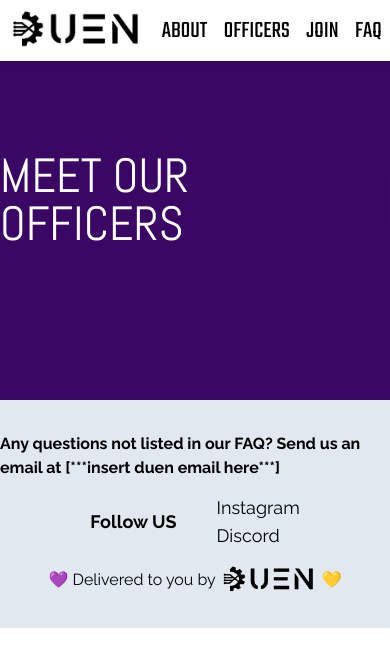
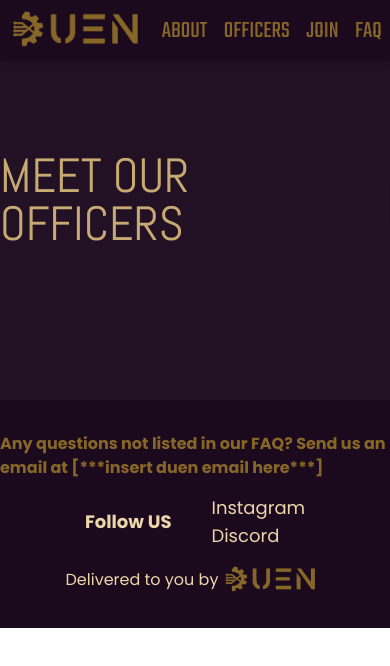
Before and after one commit to timnka/duen, a Next.js app: page /officers in a window 390 px wide. Shown: the top 666 px of the page. Built offline with nearby package versions, Linux system fonts and the light colour scheme.

Commit message:
slight responsive design updates. overhaul of color palette. no longer using tailwind css default colors.

```diff
--- a/src/app/about/page.tsx
+++ b/src/app/about/page.tsx
@@ -44,7 +44,7 @@ export default function About() {
 
 
     return (
-        <div className="flex flex-col items-center bg-white">
+        <div className="flex flex-col items-center">
             <Banner word="ABOUT"></Banner>
             {/* About Panel Container
           sm - 640
@@ -53,8 +53,8 @@ export default function About() {
           xl - 1280
           2xl - 1536
         */}
-            <div className="w-full min-h-fit flex flex-col items-center px-5 md:px-16 lg:px-64 bg-slate-100">
-                <p className="font-teko text-5xl py-16 text-purple-800">OUR MISSION</p>
+            <div className="w-full min-h-fit flex flex-col items-center px-5 md:px-16 lg:px-64 bg-duen-white">
+                <p className="font-teko text-5xl py-16 text-duen-gold-500">OUR MISSION</p>
 
                 {/* Mission Photo */}
                 <div className="w-96 min-h-fit">
@@ -68,7 +68,7 @@ export default function About() {
             </div>
 
             {/* Pillars */}
-            <div className="flex flex-col items-center">
+            <div className="flex flex-col items-center bg-slate">
                 <Pillar
                     num={cam.num}
                     name={cam.name}
@@ -96,9 +96,9 @@ export default function About() {
             </div>
 
             {/* alumni network */}
-            <div className="w-full flex flex-col items-center bg-slate-100 pb-20">
+            <div className="w-full flex flex-col items-center pb-20">
                 <div className="flex flex-col justify-center items-center px-16 md:px-32 lg:px-64">
-                    <p className="font-teko text-5xl pt-20 text-purple-800">OUR ALUMNI NETWORK</p>
+                    <p className="font-teko text-5xl pt-20 text-duen-gold-500">OUR ALUMNI NETWORK</p>
                     <p className="py-20">Lorem ipsum dolor sit amet, consectetur adipiscing elit, sed do eiusmod tempor incididunt ut labore et dolore magna aliqua. Ut enim ad minim veniam, quis nostrud exercitation ullamco laboris nisi ut aliquip ex ea commodo consequat. Duis aute irure dolor in reprehenderit in voluptate velit esse cillum dolore eu fugiat nulla pariatur. Excepteur sint occaecat cupidatat non proident, sunt in culpa qui officia deserunt mollit anim id est laborum.</p>
                 </div>
                 <div className="flex flex-wrap justify-center px-20">
--- a/src/app/components/CompanyBadge.tsx
+++ b/src/app/components/CompanyBadge.tsx
@@ -6,7 +6,7 @@ interface Company {
 const CompanyBadge:React.FC<Company> = ({ name, source }) => {
     return (
 
-        <div className="h-36 max-w-sm rounded-lg bg-white shadow-[rgba(108,_66,_245,_0.1)_0px_9px_30px] hover:scale-105 transition ease-out">
+        <div className="h-36 max-w-sm bg-white hover:scale-105 transition ease-out">
             <img src={source} className="h-full w-auto px-8 py-8 object-contain"></img>
         </div>
     )
--- a/src/app/components/banner.tsx
+++ b/src/app/components/banner.tsx
@@ -4,7 +4,7 @@ export default function Banner({ word }: { word: string }) {
 
 
     return (
-        <div className="w-full h-[25rem] bg-purple-950 flex items-center justify-center text-white text-5xl font-abel">
+        <div className="w-full h-[25rem] bg-duen-purple-400 flex items-center justify-center text-duen-gold-300 text-5xl font-abel">
             <Typewriter
                 words={[word]}
                 loop={1}
--- a/src/app/components/footer.tsx
+++ b/src/app/components/footer.tsx
@@ -1,12 +1,12 @@
 import Image from 'next/image'
-import logo from '../photos/duen.png'
+import logo from '../photos/duen-gold.png'
 import Link from 'next/link'
 
 export default function Footer() {
     return (
-        <div className="min-h-full w-full bg-slate-200 ">
+        <div className="min-h-full w-full bg-duen-purple-500 text-duen-gold-200">
             <div className="flex flex-col items-center justify-center text-base py-8">
-                <p className="font-bold">Any questions not listed in our FAQ? Send us an email at [***insert duen email here***]</p>
+                <p className="font-bold text-duen-gold-500">Any questions not listed in our FAQ? Send us an email at [***insert duen email here***]</p>
                 <div className="text-lg flex justify-center items-center">
                     <p className="font-bold px-5 py-7">Follow US</p>
                     <div className="px-5 text-sm flex flex-col">
@@ -15,9 +15,8 @@ export default function Footer() {
                     </div>
                 </div>
                 <div className="text-base flex flex-row items-center">
-                    <p>💜 Delivered to you by</p>
+                    <p>Delivered to you by</p>
                     <Image src={logo} alt="duen logo" height={35} className="px-1" />
-                    <p>💛</p>
                 </div>
             </div>
 
--- a/src/app/components/navbar.tsx
+++ b/src/app/components/navbar.tsx
@@ -1,4 +1,4 @@
-import logo from '../photos/duen.png'
+import logo from '../photos/duen-gold.png'
 import Image from 'next/image'
 import Link from 'next/link'
 
@@ -8,7 +8,7 @@ export default function NavBar() {
      <ul className="h-full w-full flex justify-around items-center text-lg text-black">
   */
   return (
-    <div className="w-full bg-white fixed z-10 flex justify-center drop-shadow-md font-teko">
+    <div className="w-full bg-duen-purple-500 text-duen-gold-500 fixed z-10 flex justify-center drop-shadow-md font-teko">
       <ul className="h-full w-full flex justify-around items-center text-2xl text-black">
         <Link href="/">
           <Image src={logo} alt="duen logo" height={45} className="py-2 transition duration-150 ease-out hover:ease-in" />
--- a/src/app/components/pillar.tsx
+++ b/src/app/components/pillar.tsx
@@ -12,7 +12,7 @@ interface pillarType {
 const Pillar: React.FC<pillarType> = ({ num, name, description, imagePath, imageDesc, isReversed }) => {
     return (
         // Pillar Container
-        <div className={isReversed ? "w-full md:w-3/4 min-h-fit md:flex md:flex-row-reverse bg-purple-50" : "w-full md:w-3/4 md:min-h-fit md:flex bg-purple-50"}>
+        <div className={isReversed ? "w-full md:w-3/4 min-h-fit md:flex md:flex-row-reverse" : "w-full md:w-3/4 md:min-h-fit md:flex"}>
             {/* Photo Container */}
             <div className="w-full lg:w-1/2 min-h-fit flex flex-col">
                 {/* Decsription and Photo Container */}
@@ -23,13 +23,13 @@ const Pillar: React.FC<pillarType> = ({ num, name, description, imagePath, image
             </div>
 
             {/* Pillar Description Container */}
-            <div className="w-full lg:w-1/2 flex flex-col py-20 md:py-5  justify-center">
+            <div className="w-full lg:w-1/2 flex flex-col py-20 md:py-0 lg:py-10  justify-center">
                 <div className="px-10 lg:px-20">
-                    <div className="flex pb-8">
-                        <p className="text-4xl md:text:3xl xl:text-5xl max-h-min text-purple-800 font-bold font-teko">{num}</p>
+                    <div className="flex pb-1 lg:pb-8">
+                        <p className="text-4xl md:text:3xl xl:text-5xl max-h-min text-duen-gold-400 font-bold font-teko">{num}</p>
                         <p className="text-3xl md:text-2xl xl:text-4xl text-black font-bold pl-5 font-abel">{name}</p>
                     </div>
-                    <p className="text-base md:text-sm">Lorem ipsum dolor sit amet, consectetur adipiscing elit, sed do eiusmod tempor incididunt ut labore et dolore magna aliqua.</p>
+                    <p className="text-base">Lorem ipsum dolor sit amet, consectetur adipiscing elit, sed do eiusmod tempor incididunt ut labore et dolore magna aliqua.</p>
                 </div>
 
 
--- a/src/app/layout.tsx
+++ b/src/app/layout.tsx
@@ -1,6 +1,6 @@
 import './globals.css'
 import type { Metadata } from 'next'
-import { Raleway, Abel, Teko } from 'next/font/google'
+import { Poppins, Raleway, Abel, Teko } from 'next/font/google'
 import NavBar from './components/navbar'
 import Footer from './components/footer'
 
@@ -8,6 +8,13 @@ export const raleway = Raleway({
   subsets: ['latin'],
   display: 'swap',
   variable: '--font-raleway',
+})
+
+export const poppins = Poppins({
+  weight: ['300', '400', '700'],
+  subsets: ['latin'],
+  display: 'swap',
+  variable: '--font-poppins',
 })
 
 export const abel = Abel({
@@ -36,9 +43,9 @@ export default function RootLayout({
 }) {
   return (
     <html lang="en">
-      <body className={`${raleway.variable} ${abel.variable} ${teko.variable}`}>
+      <body className={`${poppins.variable} ${raleway.variable} ${abel.variable} ${teko.variable}`}>
 
-        <div className="font-raleway">
+        <div className="font-poppins">
           <NavBar></NavBar>
           {children}
           <Footer />
--- a/tailwind.config.js
+++ b/tailwind.config.js
@@ -6,8 +6,23 @@ module.exports = {
     './src/app/**/*.{js,ts,jsx,tsx,mdx}',
   ],
   theme: {
+    colors: {
+      'white': "#ffffff",
+      'slate': '#dedede',
+      'duen-gold-100': '#fff2d7',
+      'duen-gold-200': '#edd6aa',
+      'duen-gold-300': '#c7aa72',
+      'duen-gold-400': '#a68649',
+      'duen-gold-500': '#876728',
+      'duen-purple-100': '#665269',
+      'duen-purple-200': '#453648',
+      'duen-purple-300': '#271b29',
+      'duen-purple-400': '#221125',
+      'duen-purple-500': '#1b091e',
+    },
     extend: {
       fontFamily: {
+        poppins: ['var(--font-poppins)'],
         raleway: ['var(--font-raleway)'],
         abel: ['var(--font-abel)'],
         teko: ['var(--font-teko)'],
```
Also changed, not shown: src/app/page.tsx (+14 -14 lines), src/app/photos/duen-gold.png (added).
